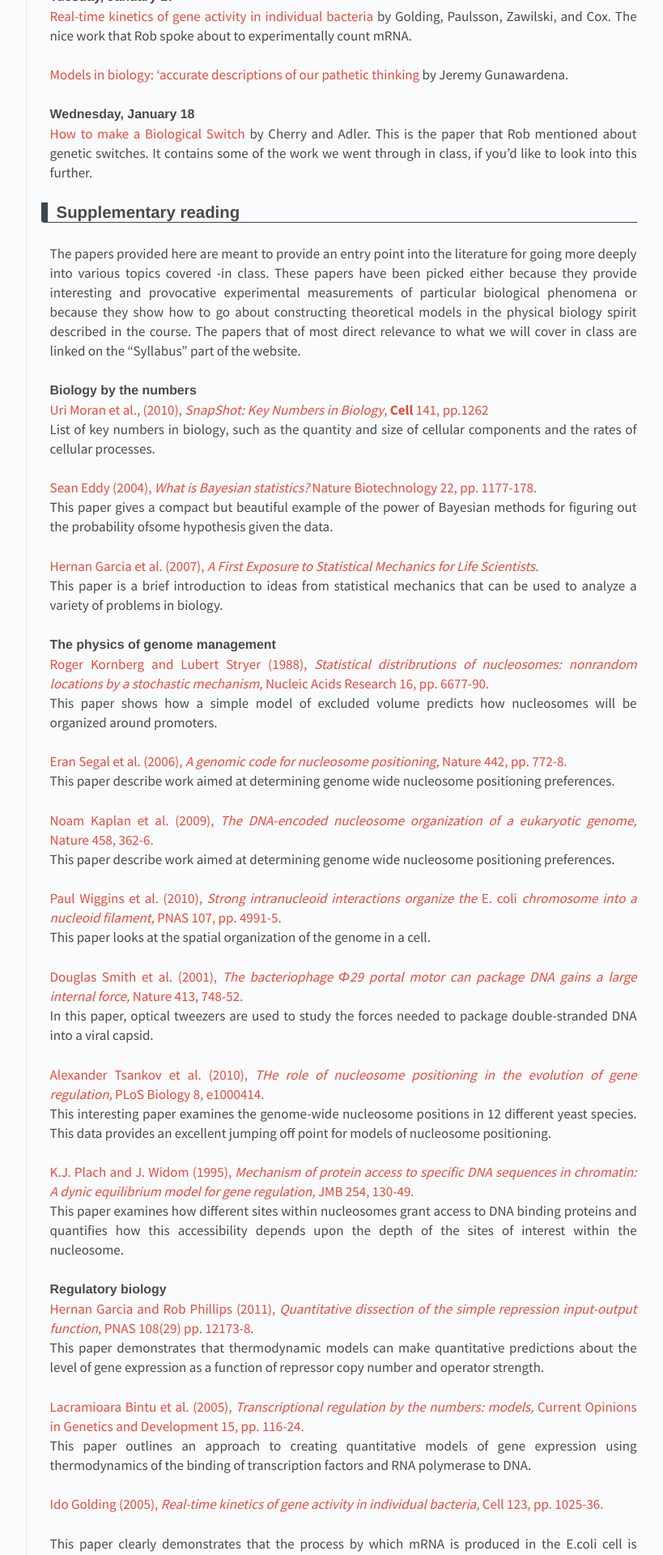
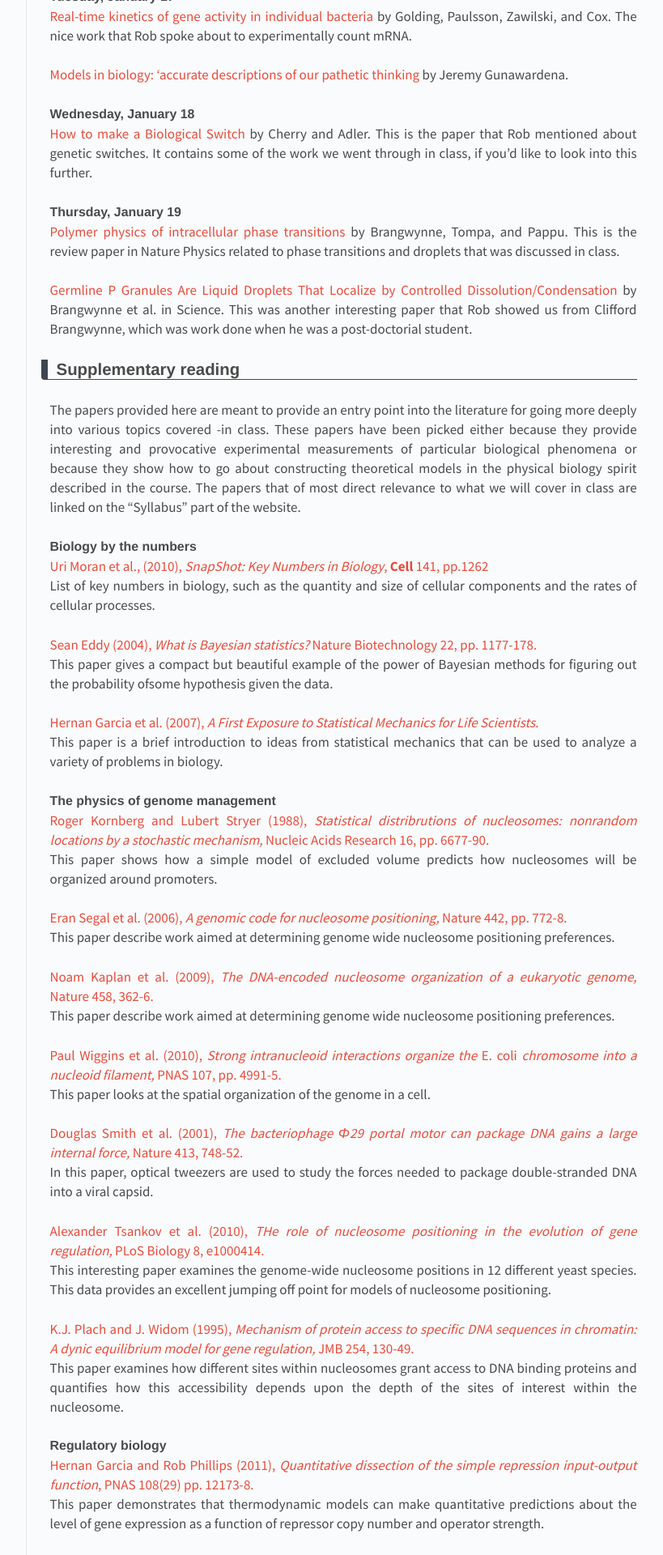
Before and after one commit to RPGroup-PBoC/gist_pboc_2017, a Jekyll site: the page built from _posts/2016-12-19-readings.md, in a window 1280 px wide. Shown: the part 707-2627 px from the top of the page at 81% size, without its empty margins (326-1145 px from the left). Built offline with Jekyll 4.4.1, drawn with Linux system fonts in a browser that asks for light colours.

Commit message:
Update 2016-12-19-readings.md

```diff
--- a/_posts/2016-12-19-readings.md
+++ b/_posts/2016-12-19-readings.md
@@ -26,6 +26,12 @@ This paper describes the role of biological numeracy in thinking about a variety
 ### Wednesday, January 18
 
 [How to make a Biological Switch](http://www.rpgroup.caltech.edu/courses/PBoC%20CSHL%202013/files_2013/articles/Cherry%20and%20Adler%20J%20Theor%20Bio%202000.pdf) by Cherry and Adler. This is the paper that Rob mentioned about genetic switches. It contains some of the work we went through in class, if you'd like to look into this further.
+
+### Thursday, January 19
+
+[Polymer physics of intracellular phase transitions](http://www.rpgroup.caltech.edu/courses/PBoC_GIST_2017/NaturePhysics_2015_Brangwynne.pdf) by Brangwynne, Tompa, and Pappu. This is the review paper in Nature Physics related to phase transitions and droplets that was discussed in class.
+
+[Germline P Granules Are Liquid Droplets That Localize by Controlled Dissolution/Condensation](http://www.rpgroup.caltech.edu/courses/PBoC_GIST_2017/Science_2009_Brangwynne.pdf) by Brangwynne et al. in Science. This was another interesting paper that Rob showed us from Clifford Brangwynne, which was work done when he was a post-doctorial student.
 
 ## Supplementary reading
 
```
